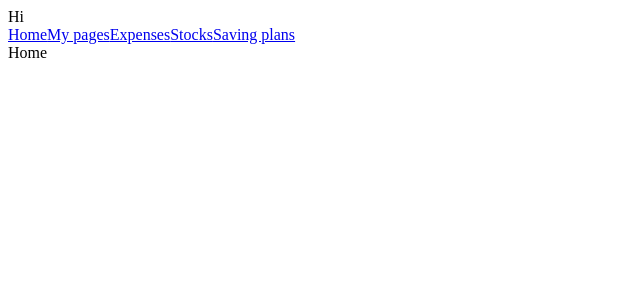
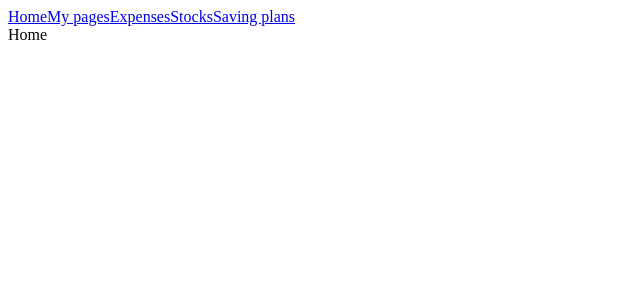
Before and after one commit to dylanR96/my-expenses, a React (Vite) app: page / in a window 1280 px wide. Shown: the top 300 px of the page, without its empty margins (0-640 px from the left). Built offline with nearby package versions, Linux system fonts and the light colour scheme.

Commit message:
Added Routing and Navigation to project

```diff
--- a/src/App.jsx
+++ b/src/App.jsx
@@ -8,11 +8,12 @@ import Switch from "./componenets/Switch";
 function App() {
   return (
     <>
-      <Router>
-        <div>Hi</div>
-        <Navigation />
-        <Switch />
-      </Router>
+      <div className="main">
+        <Router>
+          <Navigation />
+          <Switch />
+        </Router>
+      </div>
     </>
   );
 }
--- a/src/componenets/Navigation.jsx
+++ b/src/componenets/Navigation.jsx
@@ -1,19 +1,31 @@
 import React from "react";
+import { useState } from "react";
 import { Link } from "react-router-dom";
 
 function Navigation() {
+  const [test, setTest] = useState(false);
+
+  const lowerMenu = () => {
+    setTest(true);
+  };
   return (
-    <aside>
-      <div>
+    <>
+      <aside className="main__navigation">
+        <div className="main__navigation-container">
           <nav>
             <Link to="/">Home</Link>
             <Link to="/myPages">My pages</Link>
-          <Link to="/expenses">Expenses</Link>
+            <Link to="/expenses" onClick={lowerMenu}>
+              Expenses
+            </Link>
             <Link to="/stocks">Stocks</Link>
             <Link to="/savingPlan">Saving plans</Link>
           </nav>
+          <div className="main__nav-divider"></div>
+          <div>{test ? <div>hello</div> : <div></div>}</div>
         </div>
       </aside>
+    </>
   );
 }
 
```
Lines whose indentation alone changed are shown as unchanged.
